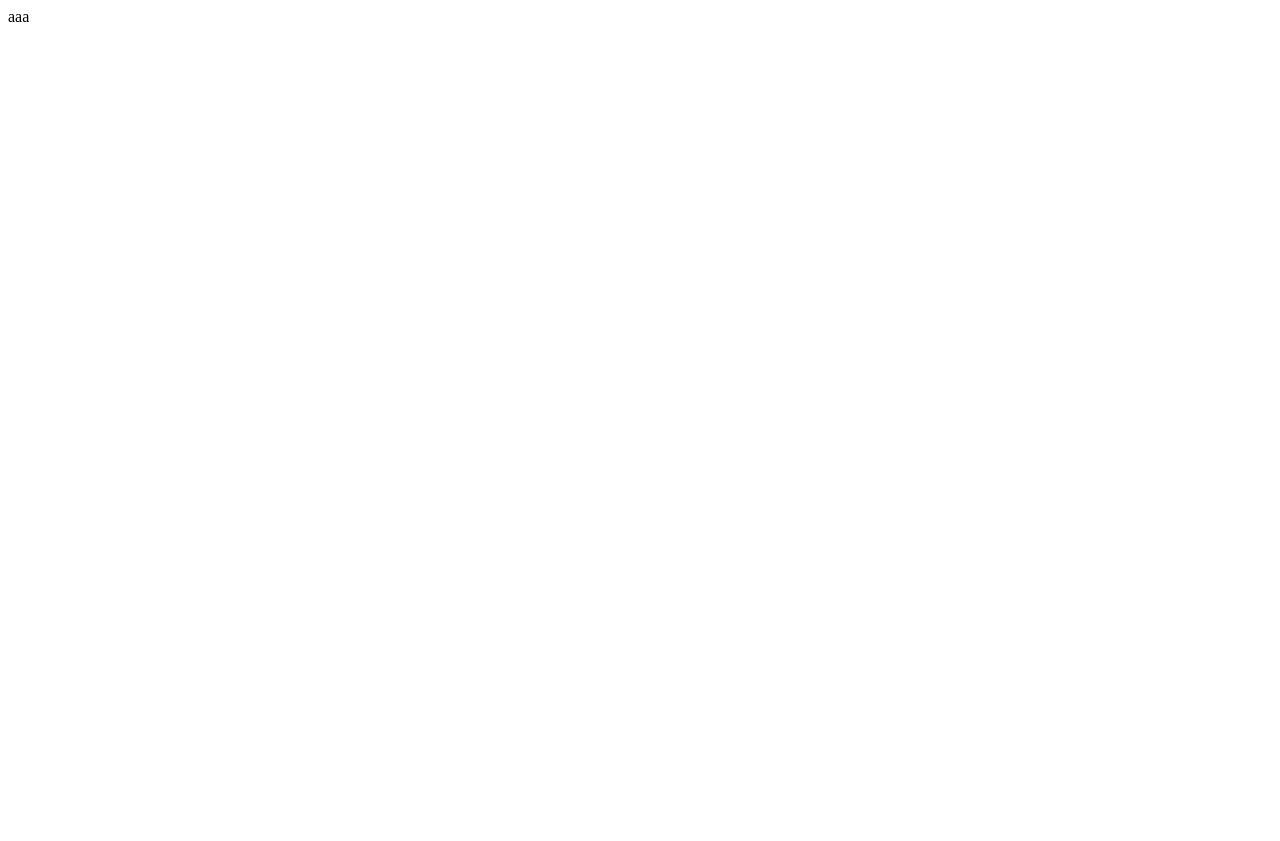
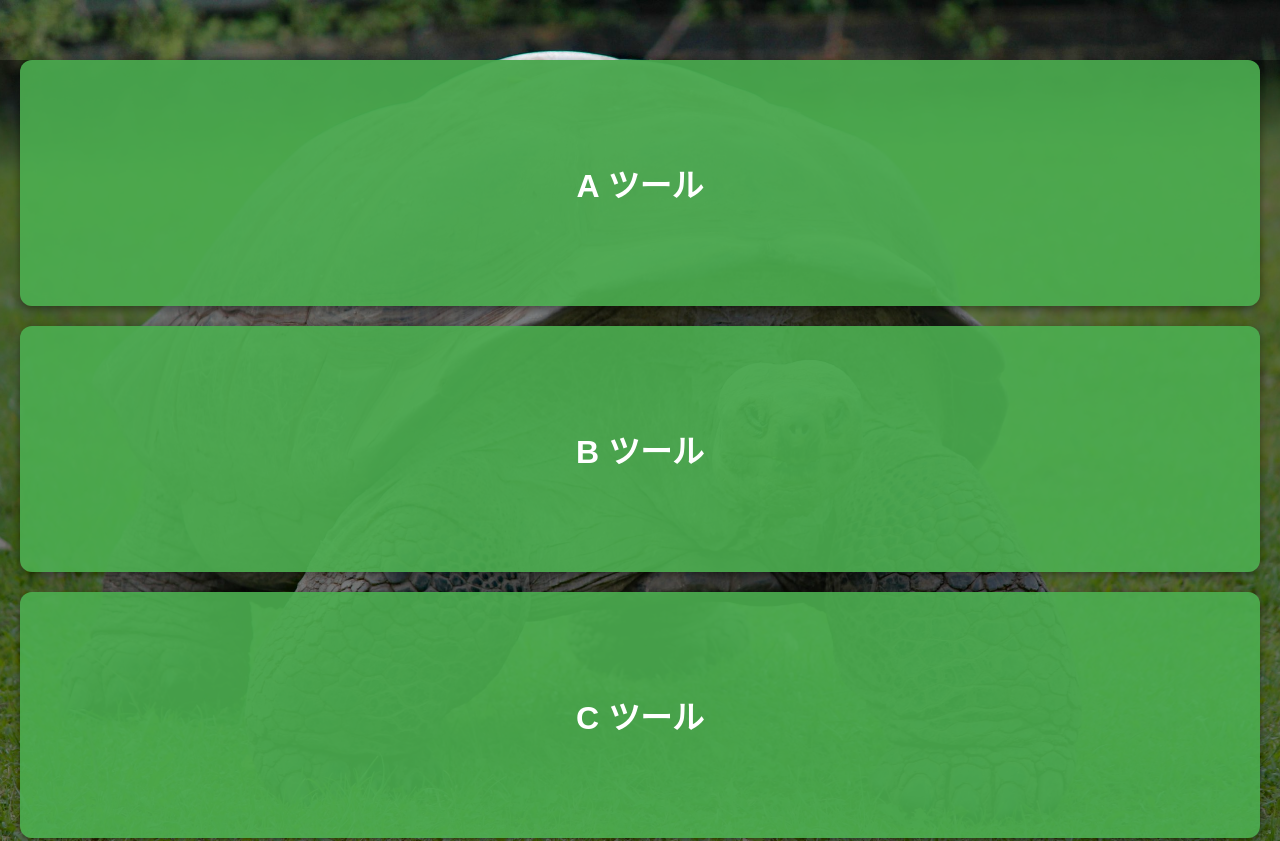
Before and after one commit to chinolove12/homePageRep, a plain HTML site: page 2ndindex.html in a window 1280 px wide. Shown: the top 841 px of the page. Before the commit the page ends 800 px from the top, so only its background shows below. Drawn offline with Linux system fonts and the light colour scheme.

Commit message:
Update 2ndindex.html

```diff
--- a/2ndindex.html
+++ b/2ndindex.html
@@ -1 +1,72 @@
-aaa
+<!DOCTYPE html>
+<html lang="ja">
+<head>
+  <meta charset="UTF-8">
+  <title>ツールページ</title>
+    <style>
+
+    body {
+      margin: 0;
+      padding: 0;
+      font-family: sans-serif;
+      background: url("kame.jpg") no-repeat center center/cover;
+      height: 100vh;
+      color: white;
+      text-align: center;
+      position: relative;
+    }
+
+    body::before {
+      content: "";
+      position: absolute;
+      top: 0;
+      left: 0;
+      width: 100%;
+      height: 100%;
+      background: rgba(0,0,0,0.45);
+      z-index: -1;
+    }
+
+    .menu {
+      margin-top: 60px;
+      display: flex;
+      flex-direction: column;
+      align-items: center;
+      gap: 20px;
+      padding: 0 20px;
+    }
+
+    .menu a {
+      width: 100%;
+      padding: 100px 0;
+      background-color: rgba(76,175,80,0.9);
+      color: white;
+      text-decoration: none;
+      border-radius: 12px;
+      font-size: 32px;
+      font-weight: bold;
+      box-shadow: 0 3px 8px rgba(0,0,0,0.4);
+      transition: 0.2s;
+    }
+
+    .menu a:hover {
+      background-color: rgba(69,160,73,1);
+      transform: translateY(-3px);
+    }
+
+  </style>
+</head>
+
+<body>
+
+  <div class="menu">
+    <a href="a.html">A ツール</a>
+    <a href="b.html">B ツール</a>
+    <a href="c.html">C ツール</a>
+
+    <!-- ホームに戻る -->
+    <a href="index.html" style="background-color: rgba(0,0,0,0.6);">戻る</a>
+  </div>
+
+</body>
+</html>
```
